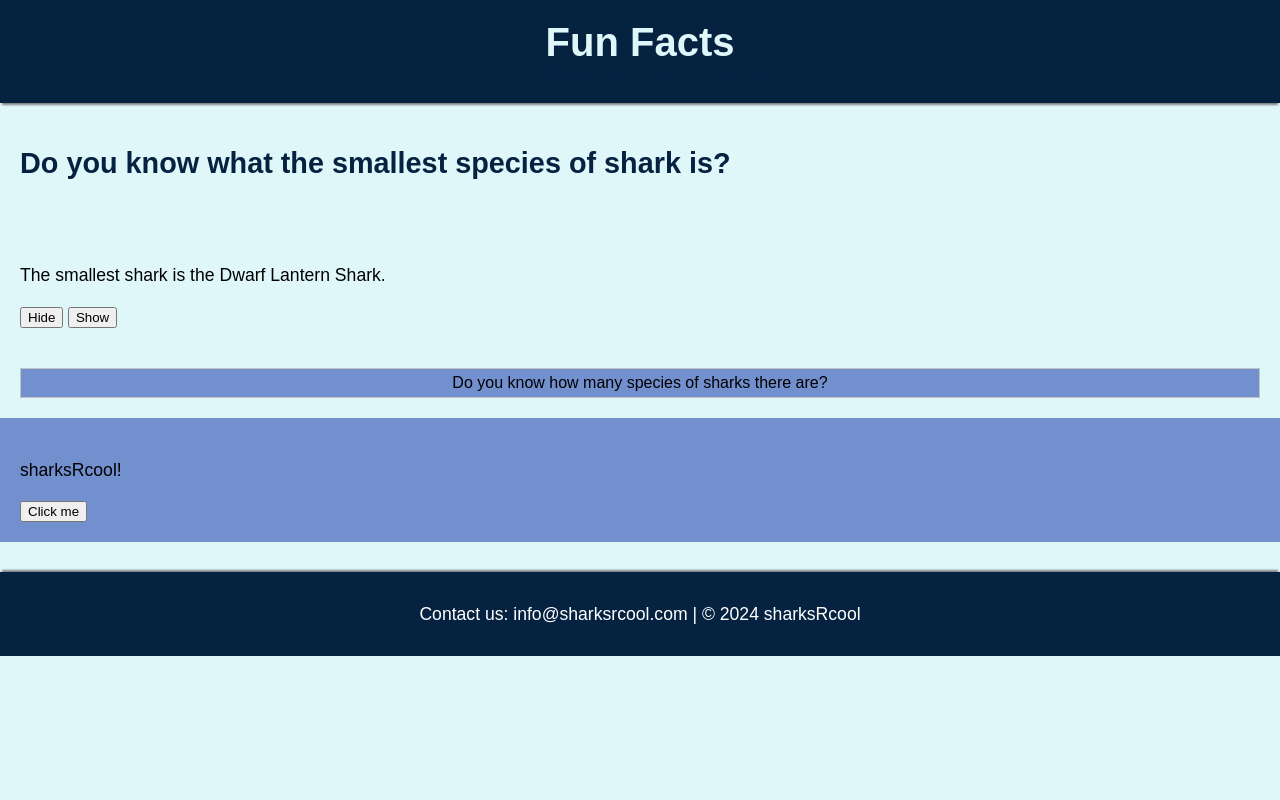
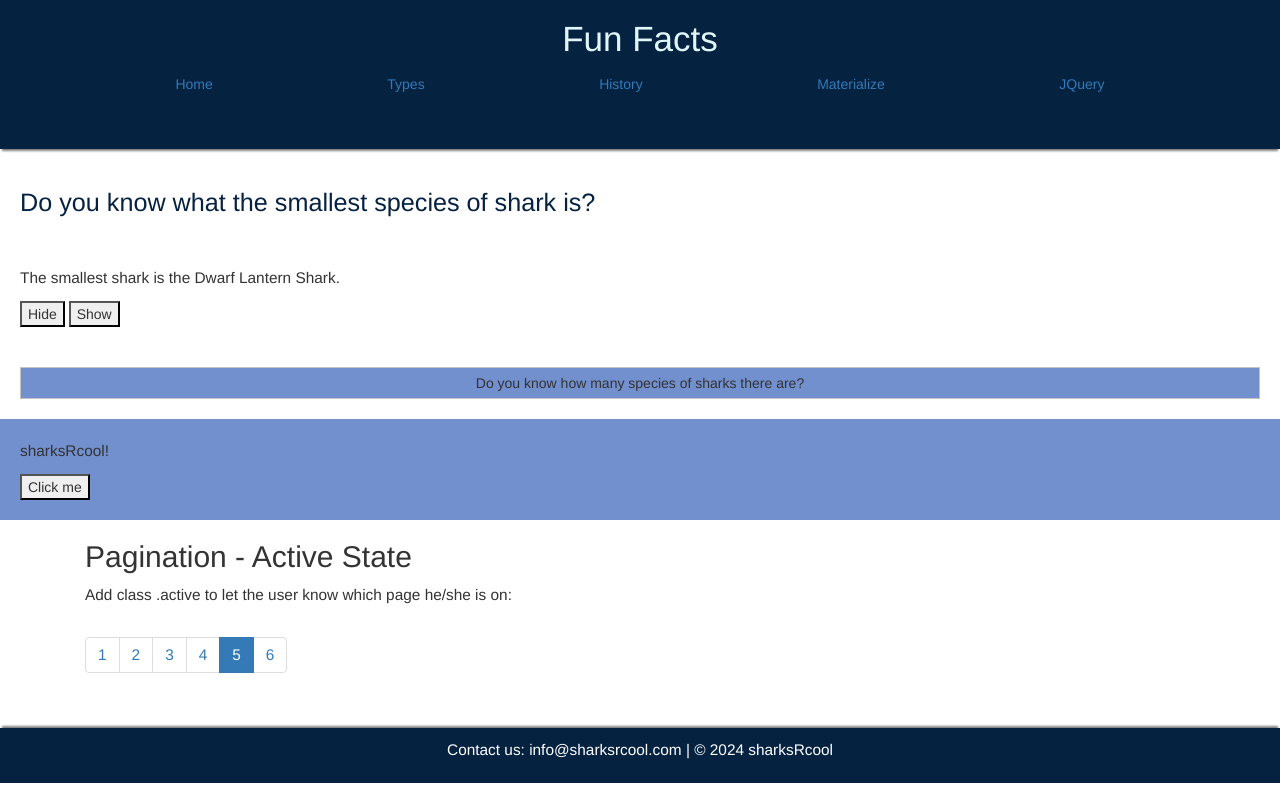
Before and after one commit to sarastortstrom/sarasharkfinal, a plain HTML site: page jquery.html in a window 1280 px wide. Drawn offline with nearby package versions, Linux system fonts and the light colour scheme; a script that the page names is missing.

Commit message:
Update jquery.html

```diff
--- a/jquery.html
+++ b/jquery.html
@@ -5,6 +5,15 @@
             <meta name="viewport" content="width=device-width, initial-scale=1.0">
             <title>Basic HTML Page</title>
             <link rel="stylesheet" href="styles.css"> <!-- Link to CSS file -->
+            <meta charset="utf-8">
+            <meta name="viewport" content="width=device-width, initial-scale=1">
+            <link href="https://cdn.jsdelivr.net/npm/bootstrap@5.3.3/dist/css/bootstrap.min.css" rel="stylesheet">
+            <script src="https://cdn.jsdelivr.net/npm/bootstrap@5.3.3/dist/js/bootstrap.bundle.min.js"></script>
+            <meta charset="utf-8">
+            <meta name="viewport" content="width=device-width, initial-scale=1">
+            <link rel="stylesheet" href="https://maxcdn.bootstrapcdn.com/bootstrap/3.4.1/css/bootstrap.min.css">
+            <script src="https://ajax.googleapis.com/ajax/libs/jquery/3.7.1/jquery.min.js"></script>
+            <script src="https://maxcdn.bootstrapcdn.com/bootstrap/3.4.1/js/bootstrap.min.js"></script>
         </head>
 <head>
 <script src="https://ajax.googleapis.com/ajax/libs/jquery/3.7.1/jquery.min.js"></script></head>
@@ -97,7 +106,18 @@
 
                 </section>
         </main>
-
+        <div class="container">
+            <h2>Pagination - Active State</h2>
+            <p>Add class .active to let the user know which page he/she is on:</p>
+            <ul class="pagination">
+              <li><a href="index.html">1</a></li>
+              <li><a href="bootstrap.html">2</a></li>
+              <li><a href="history.html">3</a></li>
+              <li><a href="types.html">4</a></li>
+              <li class="active"><a href="jquery.html">5</a></li>
+              <li><a href="materialize.html">6</a></li>
+            </ul>
+          </div>
         <footer>
             <p>Contact us: info@sharksrcool.com | &copy; 2024 sharksRcool</p>
         </footer>
```
